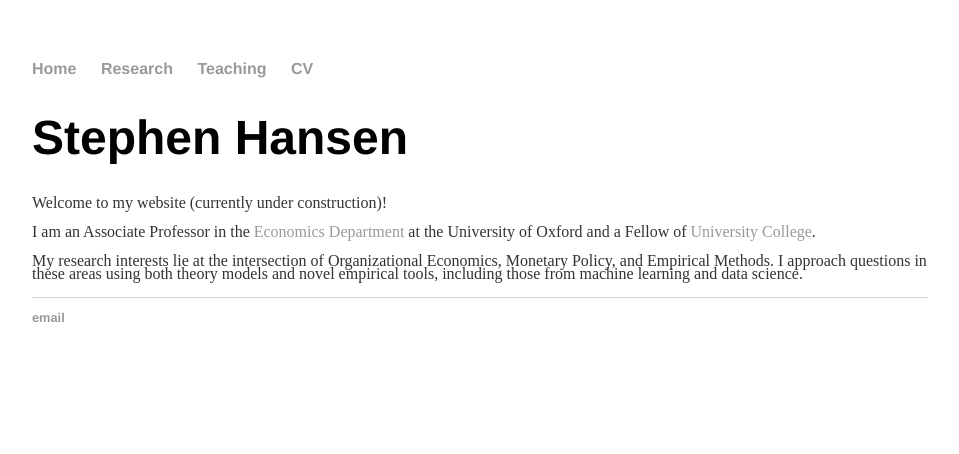
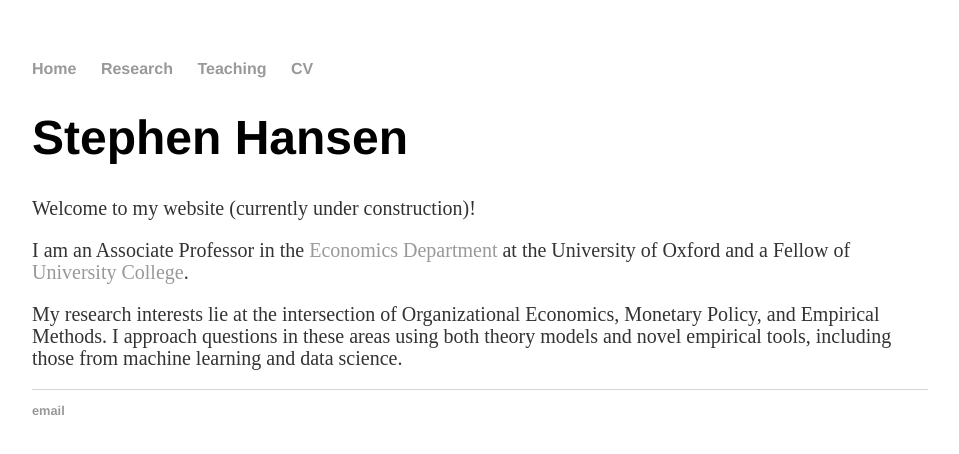
Before and after one commit to sekhansen/sekhansen.github.io, a Jekyll site: the page built from index.html, in a window 1280 px wide. Shown: the top 454 px of the page, without its empty margins (160-1119 px from the left). Built offline with Jekyll 4.4.1, drawn with Linux system fonts in a browser that asks for light colours.

Commit message:
Update main.css

```diff
--- a/css/main.css
+++ b/css/main.css
@@ -24,8 +24,8 @@ h1 {
     font-family:'Helvetica', 'Arial', 'Sans-Serif';
 }
 p {
-    font-size: 1em;
-    line-height: 0.8em;
+    font-size: 1.25em;
+    line-height: 1.1em;
     color: #333;
 }
 footer {
```
